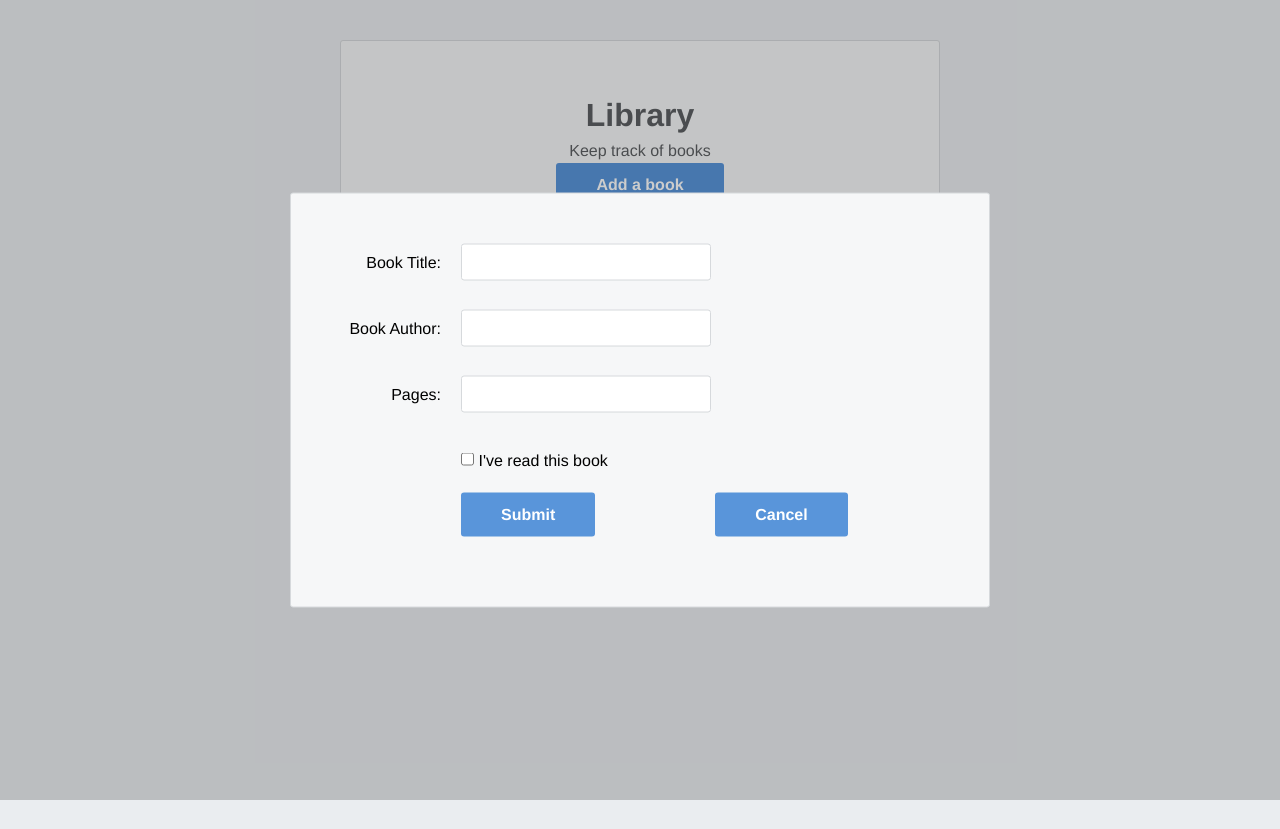
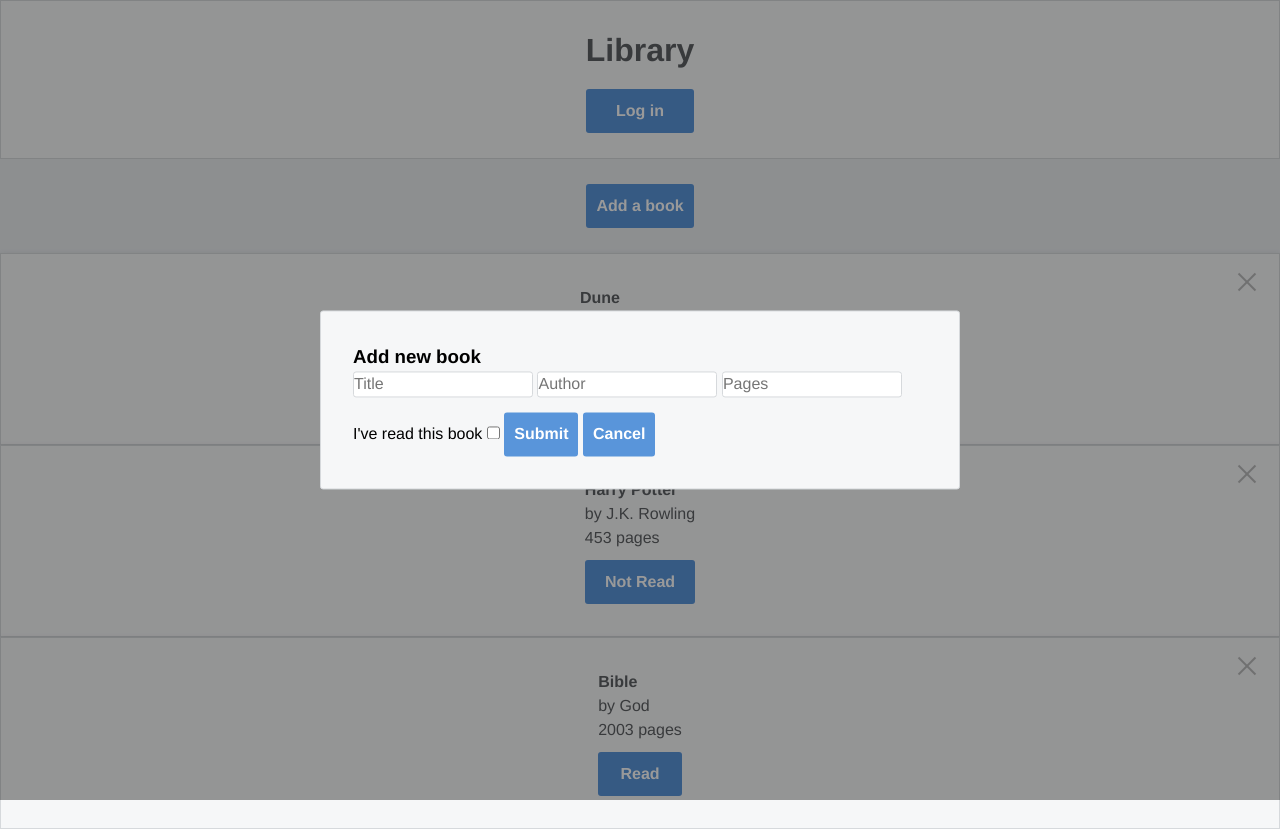
Before and after one commit to tmykkanen/TOP_library, a website: page index.html in a window 1280 px wide. Both pictures are taken after a click on the button "Add a book". Before the commit the page ends 800 px from the top, so only its background shows below. Drawn offline with Linux system fonts and the light colour scheme.

Commit message:
Refactored css styles, ready to refactor JS code.

```diff
--- a/index.html
+++ b/index.html
@@ -9,37 +9,45 @@
 <body>
   <div class="header-container">
     <h1>Library</h1>
-    <p>Keep track of books</p>
-    <button class="show-modal button">Add a book</button>
+    <button class="login" type="button">Log in</button>
   </div>
+  <button class="show-modal button">Add a book</button>
   <div class="book-cards-container">
-
+    <div class="book-card" data-title="{title}">
+      <a href="#" class="remove-btn"></a>
+      <h4>Dune</h4>
+      <p>by Frank Herbert</p>
+      <p>754 pages</p>
+      <button class="button read" type="button">Read</button>
+    </div>
+    <div class="book-card" data-title="{title}">
+      <a href="#" class="remove-btn"></a>
+      <h4>Harry Potter</h4>
+      <p>by J.K. Rowling</p>
+      <p>453 pages</p>
+      <button class="button unread" type="button">Not Read</button>
+    </div>
+    <div class="book-card" data-title="{title}">
+      <a href="#" class="remove-btn"></a>
+      <h4>Bible</h4>
+      <p>by God</p>
+      <p>2003 pages</p>
+      <button class="button" type="button">Read</button>
+    </div>
   </div>
   <dialog class="modal">
     <div class="form-container">
       <form class="form" action="" method="get">
-        <div class="form-row">
-          <label for="title">Book Title:</label>
-          <input type="text" id="title" name="title">
-        </div>
-        <div class="form-row">
-          <label for="author">Book Author:</label>
-          <input type="text" id="author" name="author">
-        </div>
-        <div class="form-row">
-          <label for="pages">Pages:</label>
-          <input type="text" id="pages" name="pages">
-        </div>
-        <div class="form-row">
-          <label class="checkbox-label" for="readStatus">
-            <input type="checkbox" id="readStatus" name="readStatus" value="false" />
-            <span>I've read this book</span>
-          </label>
-        </div>
-        <div class="form-row">
-          <button type="submit" class="submit button">Submit</button>
-          <button type="button" autofocus class="cancel button">Cancel</button>
-        </div>
+        <h3>Add new book</h3>
+        <input class="input" type="text" id="title" placeholder="Title" required maxlength="100">
+        <input class="input" type="text" id="author" placeholder="Author" required maxlength="100">
+        <input class="input" type="number" id="pages" placeholder="Pages" required>
+        <label class="checkbox-label" for="readStatus">
+          <span>I've read this book</span>
+          <input type="checkbox" id="readStatus" name="readStatus" value="false" />
+        </label>
+        <button type="submit" class="submit button">Submit</button>
+        <button type="button" autofocus class="cancel button">Cancel</button>
       </form>
     </div>
   </dialog>
--- /dev/null
+++ b/style-bak.css
@@ -0,0 +1,309 @@
+/* CSS RESET https://www.joshwcomeau.com/css/custom-css-reset/ */
+/* 1. Use a more-intuitive box-sizing model. */
+*, *::before, *::after {
+  box-sizing: border-box;
+}
+/*  2. Remove default margin */
+* {
+  margin: 0;
+  padding: 0;
+}
+/* Typographic tweaks! 3. Add accessible line-height 4. Improve text rendering */
+body {
+  line-height: 1.5;
+  -webkit-font-smoothing: antialiased;
+}
+/*  5. Improve media defaults */
+img, picture, video, canvas, svg {
+  display: block;
+  max-width: 100%;
+}
+/*  6. Remove built-in form typography styles */
+input, button, textarea, select {
+  font: inherit;
+}
+/*  7. Avoid text overflows */
+p, h1, h2, h3, h4, h5, h6 {
+  overflow-wrap: break-word;
+}
+/*  8. Create a root stacking context */
+#root, #__next {
+  isolation: isolate;
+}
+/* END RESET */
+
+:root {
+  color: #5d6063;
+  font-family: "Helvetica", "Arial", sans-serif;
+  font-size: 16px;
+  line-height: 1.3;
+}
+
+body {
+  background-color: #eaedf0;
+  /* display: flex;
+  flex-direction: column;
+  align-items: center; */
+}
+
+/* Header */
+.header-container {
+  /* text-align: center; */
+  background-color: #f6f7f8;
+  border: 1px solid #d6d9dc;
+  border-radius: 3px;
+  width: 100%;
+  margin: 0 0 40px;
+  padding: 25px;
+  display: grid;
+  grid-template-columns: repeat(2, 1fr);
+}
+
+.login {
+  font-size: 16px;
+  font-weight: bold;
+  color: #fff;
+  background-color: #5995da;
+  border: none;
+  border-radius: 3px;
+  padding: 10px 40px;
+  cursor: pointer;
+  width: 150px;
+  height: 50px;
+  justify-self: end;
+}
+
+/* Modal */
+
+.modal {
+  position: fixed;
+  top: 50%;
+  left: 50%;
+  transform: translate(-50%, -50%);
+
+  background-color: #f6f7f8;
+  border: 1px solid #d6d9dc;
+  border-radius: 3px;
+  width: 90%;
+  padding: 50px;
+  margin: 0 0 40px 0;
+}
+
+::backdrop {
+  background-color: rgba(0, 0, 0, 0.2);
+}
+
+/* Form */
+.form {
+  /* background-color: #f6f7f8;
+  border: 1px solid #d6d9dc;
+  border-radius: 3px;
+  width: 80%;
+  padding: 50px;
+  margin: 0 0 40px 0; */
+}
+
+.form-row {
+  margin-bottom: 40px;
+  display: flex;
+  justify-content: flex-start;
+  flex-direction: column;
+  flex-wrap: wrap;
+}
+
+.form-row input[type='text'] {
+  background-color: #fff;
+  border: 1px solid #d6d9dc;
+  border-radius: 3px;
+  width: 100%;
+  padding: 7px;
+  font-size: 14px;
+}
+
+.form-row label {
+  margin-bottom: 15px;
+}
+
+.form-row .checkbox-label {
+  margin-bottom: 0;
+}
+
+.form-row button {
+  font-size: 16px;
+  font-weight: bold;
+  color: #fff;
+  background-color: #5995da;
+  border: none;
+  border-radius: 3px;
+  padding: 10px 40px;
+  cursor: pointer;
+}
+
+.form-row button:hover {
+  background-color: #76aeed;
+}
+
+.form-row button:active {
+  background-color: #407fc7;
+}
+
+/* Book Cards */
+.book-cards-container {
+  display: grid;
+  grid-template-columns: repeat(3, 1fr);
+  /* justify-content: flex-start;
+  width: 80%;
+  flex-wrap: wrap;
+  gap: 40px; */
+  justify-content: space-between;
+  justify-items: center;
+  grid-gap: 40px;
+}
+
+.button {
+  font-size: 16px;
+  font-weight: bold;
+  color: #fff;
+  background-color: #5995da;
+  border: none;
+  border-radius: 3px;
+  padding: 10px 40px;
+  cursor: pointer;
+  height: 50px;
+}
+
+.button.show-modal {
+  grid-column: 1 / span 3;
+  width: 250px;
+  justify-self: center;
+  width: 180px;
+  height: 50px;
+}
+
+.book-card {
+  text-align: left;
+  background-color: #f6f7f8;
+  box-shadow: 0 4px 8px 0 rgba(0, 0, 0, 0.2);
+  transition: 0.3s;
+  border: 1px  solid #d6d9dc;
+  border-radius: 3px;
+  width: 250px;
+  height: 250px;
+  padding: 16px 32px;
+  margin-bottom: 40px;
+  display: flex;
+  flex-direction: column;
+  align-content: flex-start;
+  justify-content: space-between;
+}
+
+.book-card:hover {
+  box-shadow: 0 8px 16px 0 rgba(0, 0, 0, 0.2);
+}
+
+/* CSS Toggle Switch - https://www.w3schools.com/howto/howto_css_switch.asp */
+/* The switch - the box around the slider */
+.read-status-toggle {
+  display: flex;
+  align-content: space-between;
+}
+
+.toggle-switch {
+  position: relative;
+  display: inline-block;
+  /* width: 60px;
+  height: 34px; */
+  width: 40px;
+  height: 24px;
+  margin-left: 10px;
+}
+
+/* Hide default HTML checkbox */
+.toggle-switch input {
+  opacity: 0;
+  width: 0;
+  height: 0;
+}
+
+/* The slider */
+.slider {
+  position: absolute;
+  cursor: pointer;
+  top: 0;
+  left: 0;
+  right: 0;
+  bottom: 0;
+  background-color: #ccc;
+  -webkit-transition: .4s;
+  transition: .4s;
+  /* border-radius: 34px; */
+  border-radius: 24px;
+}
+
+.slider:before {
+  position: absolute;
+  content: "";
+  /* height: 26px; */
+  /* width: 26px; */
+  height: 16px;
+  width: 16px;
+  left: 4px;
+  bottom: 4px;
+  background-color: white;
+  -webkit-transition: .4s;
+  transition: .4s;
+  border-radius: 50%;
+}
+
+input:checked + .slider {
+  background-color: #5995da;
+}
+
+input:focus + .slider {
+  box-shadow: 0 0 1px #5995da;
+}
+
+input:checked + .slider:before {
+  /* -webkit-transform: translateX(26px);
+  -ms-transform: translateX(26px);
+  transform: translateX(26px); */
+  -webkit-transform: translateX(16px);
+  -ms-transform: translateX(16px);
+  transform: translateX(16px);
+}
+
+/* Desktop */
+@media only screen and (min-width: 700px) {
+  .header-container,
+  .form {
+    /* width: 600px; */
+  }
+  .modal {
+    width: 700px;
+  }
+  .book-cards-container {
+    /* width: 600px; */
+  }
+  .form-row {
+    flex-direction: row;
+    align-items: flex-start;
+    margin-bottom: 20px;
+  }
+  .form-row input[type='text'] {
+    width: 250px;
+    height: initial;
+  }
+  .form-row label {
+    text-align: right;
+    width: 120px;
+    margin-top: 7px;
+    padding-right: 20px;
+  }
+  .form-row .checkbox-label {
+    margin-left: 120px;
+    width: auto;
+  }
+  .form-row button {
+    margin-left: 120px;
+  }
+}
--- a/style.css
+++ b/style.css
@@ -3,7 +3,7 @@
 *, *::before, *::after {
   box-sizing: border-box;
 }
-/*  2. Remove default margin */
+/*  2. Remove default margin and padding*/
 * {
   margin: 0;
   padding: 0;
@@ -41,35 +41,96 @@ p, h1, h2, h3, h4, h5, h6 {
 
 body {
   background-color: #eaedf0;
-  display: flex;
-  flex-direction: column;
-  align-items: center;
 }
 
 /* Header */
 .header-container {
-  text-align: center;
   background-color: #f6f7f8;
   border: 1px solid #d6d9dc;
+  margin: 0 0 25px;
+  padding: 25px;
+  display: grid;
+  justify-content: center;
+}
+
+.login {
+  background-color: #5995da;
+  font-weight: bold;
+  color: #fff;
+  border: none;
   border-radius: 3px;
-  width: 80%;
-  margin: 40px 0;
-  padding: 50px;
+  padding: 10px;
+  cursor: pointer;
+  margin-top: 15px;
+}
+
+/* Bookshelf */
+.book-cards-container {
+  display: grid;
+  grid-template-columns: repeat(6, 1fr);
+  justify-content: center;
+  /* row-gap: 25px; */
 }
 
 .button {
-  font-size: 16px;
+  background-color: #5995da;
   font-weight: bold;
   color: #fff;
-  background-color: #5995da;
   border: none;
   border-radius: 3px;
-  padding: 10px 40px;
+  padding: 10px;
   cursor: pointer;
 }
 
+.button.show-modal {
+  margin: 0 auto 25px;
+  display: block;
+}
+
+.book-card {
+  grid-column: span 6;
+  display: grid;
+  justify-content: center;
+  background-color: #f6f7f8;
+  box-shadow: 0 4px 8px 0 rgba(0, 0, 0, 0.2);
+  transition: 0.3s;
+  border: 1px  solid #d6d9dc;
+  /* border-radius: 3px; */
+  padding: 16px 32px 32px;
+}
+
+.book-card .button {
+  margin-top: 10px;
+}
+
+/* Remove Button */
+.remove-btn {
+  width: 0px;
+  height: 16px;
+  opacity: 0.3;
+}
+
+.remove-btn:hover {
+  opacity: 1;
+}
+
+.remove-btn::before, .remove-btn::after {
+  position: absolute;
+  right: 32px;
+  content: ' ';
+  height: 24px;
+  width: 2px;
+  background-color: #333;
+}
+
+.remove-btn::before {
+  transform: rotate(45deg);
+}
+.remove-btn::after {
+  transform: rotate(-45deg);
+}
+
 /* Modal */
-
 .modal {
   position: fixed;
   top: 50%;
@@ -79,202 +140,18 @@ body {
   background-color: #f6f7f8;
   border: 1px solid #d6d9dc;
   border-radius: 3px;
-  width: 90%;
-  padding: 50px;
-  margin: 0 0 40px 0;
+  /* width: 300px; */
+  /* height: 300px; */
+  padding: 32px;
 }
 
 ::backdrop {
-  background-color: rgba(0, 0, 0, 0.2);
+  background-color: rgba(0, 0, 0, 0.4);
 }
 
-/* Form */
-.form {
-  /* background-color: #f6f7f8;
-  border: 1px solid #d6d9dc;
-  border-radius: 3px;
-  width: 80%;
-  padding: 50px;
-  margin: 0 0 40px 0; */
-}
-
-.form-row {
-  margin-bottom: 40px;
-  display: flex;
-  justify-content: flex-start;
-  flex-direction: column;
-  flex-wrap: wrap;
-}
-
-.form-row input[type='text'] {
+.input {
   background-color: #fff;
   border: 1px solid #d6d9dc;
   border-radius: 3px;
-  width: 100%;
-  padding: 7px;
-  font-size: 14px;
-}
-
-.form-row label {
   margin-bottom: 15px;
 }
-
-.form-row .checkbox-label {
-  margin-bottom: 0;
-}
-
-.form-row button {
-  font-size: 16px;
-  font-weight: bold;
-  color: #fff;
-  background-color: #5995da;
-  border: none;
-  border-radius: 3px;
-  padding: 10px 40px;
-  cursor: pointer;
-}
-
-.form-row button:hover {
-  background-color: #76aeed;
-}
-
-.form-row button:active {
-  background-color: #407fc7;
-}
-
-/* Book Cards */
-.book-cards-container {
-  display: flex;
-  justify-content: flex-start;
-  width: 80%;
-  flex-wrap: wrap;
-  gap: 40px;
-}
-
-.book-card {
-  text-align: left;
-  background-color: #f6f7f8;
-  box-shadow: 0 4px 8px 0 rgba(0, 0, 0, 0.2);
-  transition: 0.3s;
-  border: 1px  solid #d6d9dc;
-  border-radius: 3px;
-  width: 250px;
-  height: 250px;
-  padding: 16px 32px;
-  margin-bottom: 40px;
-  display: flex;
-  flex-direction: column;
-  align-content: flex-start;
-  justify-content: space-between;
-}
-
-.book-card:hover {
-  box-shadow: 0 8px 16px 0 rgba(0, 0, 0, 0.2);
-}
-
-/* CSS Toggle Switch - https://www.w3schools.com/howto/howto_css_switch.asp */
-/* The switch - the box around the slider */
-.read-status-toggle {
-  display: flex;
-  align-content: space-between;
-}
-
-.toggle-switch {
-  position: relative;
-  display: inline-block;
-  /* width: 60px;
-  height: 34px; */
-  width: 40px;
-  height: 24px;
-  margin-left: 10px;
-}
-
-/* Hide default HTML checkbox */
-.toggle-switch input {
-  opacity: 0;
-  width: 0;
-  height: 0;
-}
-
-/* The slider */
-.slider {
-  position: absolute;
-  cursor: pointer;
-  top: 0;
-  left: 0;
-  right: 0;
-  bottom: 0;
-  background-color: #ccc;
-  -webkit-transition: .4s;
-  transition: .4s;
-  /* border-radius: 34px; */
-  border-radius: 24px;
-}
-
-.slider:before {
-  position: absolute;
-  content: "";
-  /* height: 26px; */
-  /* width: 26px; */
-  height: 16px;
-  width: 16px;
-  left: 4px;
-  bottom: 4px;
-  background-color: white;
-  -webkit-transition: .4s;
-  transition: .4s;
-  border-radius: 50%;
-}
-
-input:checked + .slider {
-  background-color: #5995da;
-}
-
-input:focus + .slider {
-  box-shadow: 0 0 1px #5995da;
-}
-
-input:checked + .slider:before {
-  /* -webkit-transform: translateX(26px);
-  -ms-transform: translateX(26px);
-  transform: translateX(26px); */
-  -webkit-transform: translateX(16px);
-  -ms-transform: translateX(16px);
-  transform: translateX(16px);
-}
-
-/* Desktop */
-@media only screen and (min-width: 700px) {
-  .header-container,
-  .form {
-    width: 600px;
-  }
-  .modal {
-    width: 700px;
-  }
-  .book-cards-container {
-    width: 600px;
-  }
-  .form-row {
-    flex-direction: row;
-    align-items: flex-start;
-    margin-bottom: 20px;
-  }
-  .form-row input[type='text'] {
-    width: 250px;
-    height: initial;
-  }
-  .form-row label {
-    text-align: right;
-    width: 120px;
-    margin-top: 7px;
-    padding-right: 20px;
-  }
-  .form-row .checkbox-label {
-    margin-left: 120px;
-    width: auto;
-  }
-  .form-row button {
-    margin-left: 120px;
-  }
-}
```
